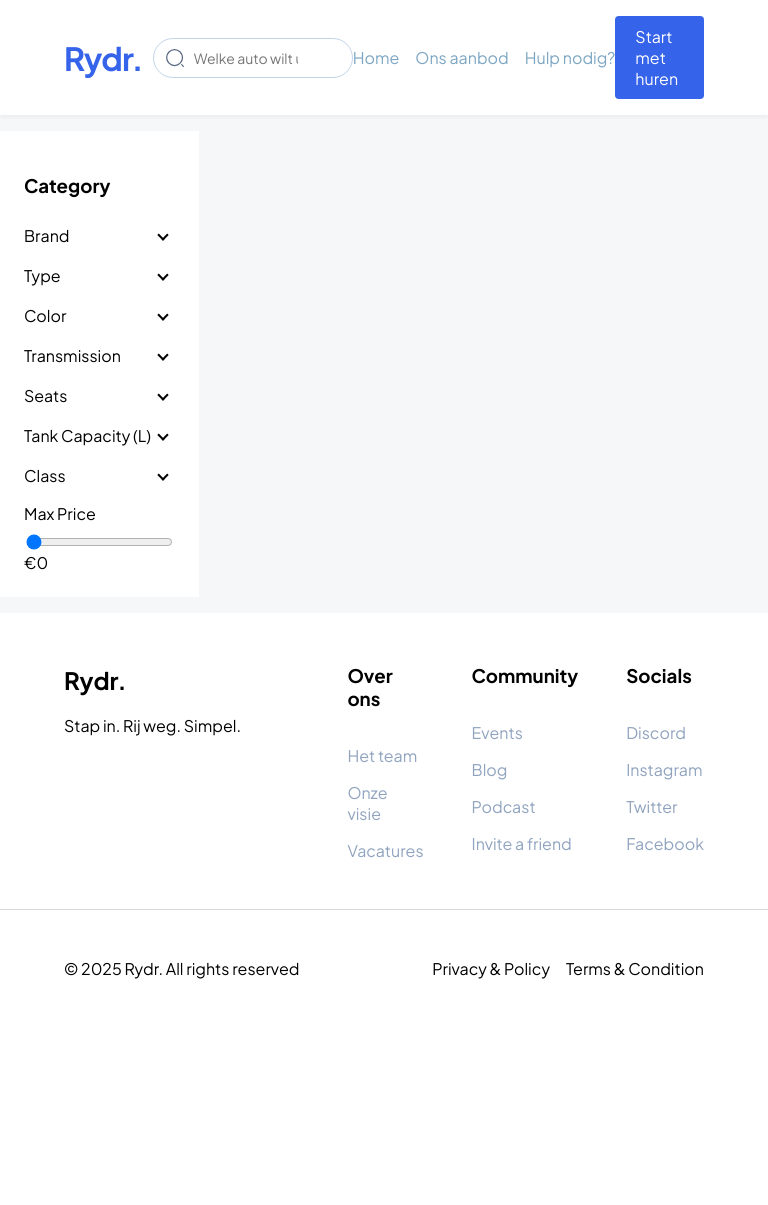
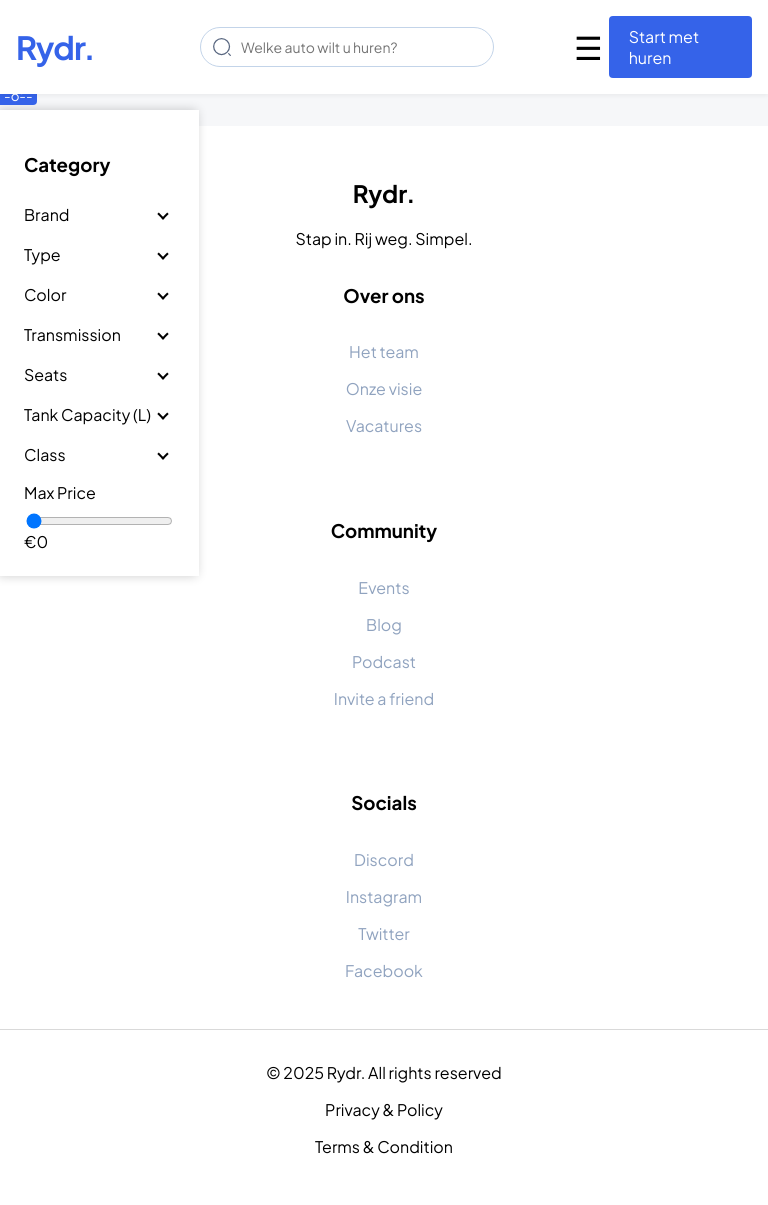
Before and after one commit to Rowan-Laffeber/rental-main, a PHP site: page /rental/index.php?page=ons-aanbod in a window 768 px wide. Before the commit the page ends 979 px from the top, so only its background shows below. Run offline with PHP 8.4, Linux system fonts and the light colour scheme; data that the repository does not hold is empty.

Commit message:
v0.0.1
made page fully dynamic
(NOT 100% TRUE TO FIGMA)

```diff
--- a/assets/css/main.css
+++ b/assets/css/main.css
@@ -12,6 +12,11 @@ body {
 .grid {
   display: flex;
   justify-content: space-between;
+}
+@media (max-width: 768px) {
+  .grid {
+    flex-direction: column;
+  }
 }
 .grid .row {
   flex: 1;
@@ -179,6 +184,11 @@ main {
   position: relative;
   overflow: hidden;
 }
+@media (max-width: 768px) {
+  .advertorials {
+    flex-direction: column;
+  }
+}
 
 .advertorial {
   flex: 1;
@@ -197,18 +207,30 @@ main {
   letter-spacing: -0.03em; /* Primary/0 */
   color: #FFFFFF; /* Inside auto layout */
   margin: 0;
+
 }
 .advertorial p {
   color: white;
   max-width: 50%;
+
 }
+@media (max-width: 768px) {
+  .advertorial{
+    h2, p{
+      max-width: 90%;
+    }
+  }
+}
+
 .advertorial img {
   max-width: 75%;
   margin: 0 auto;
+
 }
 .advertorial .background-header-element {
   position: absolute;
   z-index: 0;
+
 }
 
 footer {
@@ -216,18 +238,34 @@ footer {
   display: flex;
   padding: 2em 4em;
 }
+@media (max-width: 768px) {
+  footer {
+    flex-direction: column;
+    align-items: center;
+
+  }
+}
 footer .brand {
   flex: 1;
+  align-items: inherit;
+}
+@media (max-width: 768px) {
+  footer .brand {
+    justify-items: center;
+  }
 }
 footer .footer-links {
   flex: 1;
   display: flex;
   gap: 3em;
   justify-content: flex-end;
+  flex-direction: inherit;
+  align-items: inherit;
 }
 footer .footer-links .links {
   display: flex;
   flex-direction: column;
+  align-items: inherit;
 }
 footer .footer-links .links h3 {
   font-weight: bold;
@@ -238,6 +276,9 @@ footer .footer-links .links ul {
   display: flex;
   flex-direction: column;
   gap: 1em;
+  align-items: inherit;
+
+
 }
 footer .footer-links .links ul a {
   text-decoration: none;
@@ -252,10 +293,27 @@ footer .footer-links .links ul a {
   background-color: white;
   border-top: 1px solid rgba(19, 19, 19, 0.16);
 }
+@media (max-width: 768px) {
+  .legal-footer {
+    flex-direction: column;
+  }
+}
+.legal-footer .legal-links{
+  flex-direction: inherit;
+
+
+}
 .legal-footer .legal-links ul {
   display: flex;
   gap: 1em;
   list-style: none;
+  flex-direction: inherit;
+  padding-inline-start: 0;
+}
+@media (max-width: 768px) {
+  .legal-links ul {
+    align-items: center;
+  }
 }
 .legal-footer .legal-links ul a {
   text-decoration: none;
@@ -325,11 +383,55 @@ footer .footer-links .links ul a {
   height: 20px;
   pointer-events: none;
 }
+.hamburger {
+  display: block;
+  font-size: 2rem;
+  background: none;
+  border: none;
+  cursor: pointer;
+  transition: transform 0.3s ease;
+  z-index: 20;
+  margin-left: auto;
+}
 .topbar nav ul {
   display: flex;
   gap: 1em;
   list-style: none;
   padding-left: 0;
+}
+@media (max-width: 900px) {
+  .topbar nav{
+    position: absolute;
+    left: 0;
+    z-index: 6;
+    width: 100%;
+    box-shadow: 0px 2px 4px rgba(0,0,0,0.2);
+    top: -250%;
+    transition: top 0.3s ease;
+    background-color: white;
+    padding: 1em 0em;
+  }
+  .topbar nav ul{
+    z-index: 6;
+
+    flex-direction: column;
+    align-items: center;
+
+  }
+  .topbar{
+    padding: 1rem 1rem;
+    z-index: 6;
+  }
+  .hamburger{
+    display: block;
+}
+.topbar nav.open {
+  top: 4em; /* shows menu */
+}
+
+}
+.mobile-nav.show {
+  top: 100%; /* drop down below the topbar */
 }
 .topbar nav ul a {
   text-decoration: none;
@@ -396,6 +498,14 @@ footer .footer-links .links ul a {
 .car-detail .grid {
   gap: 50px;
 }
+@media (max-width: 768px) {
+  .car-detail .grid {
+  gap: 16px;
+  }
+  .car-type .grid{
+    gap: 0px;
+  }
+}
 .car-detail .grid .car-type .row {
   display: flex;
   justify-content: space-between;
@@ -403,6 +513,11 @@ footer .footer-links .links ul a {
 .car-detail .call-to-action {
   display: flex;
   padding-top: 5em;
+}
+@media (max-width: 768px) {
+  .car-detail .call-to-action {
+    padding-top: 1em;
+  }
 }
 .car-detail .call-to-action .row {
   justify-content: left !important;
@@ -493,8 +608,6 @@ footer .footer-links .links ul a {
   flex-direction: row;
   padding-left: 0em;
   padding-right: 1em;
-
-
   gap: 20px;
 }
 .sidebar {
@@ -503,9 +616,63 @@ footer .footer-links .links ul a {
   max-width: fit-content;
   background-color: white;
   padding: 24px;
+  transition: transform 0.3s ease-in-out;
+  z-index: 2;
+  flex: 0 0 250px;
+}
 
+/* Mobile filter toggle button */
+.filter-toggle {
+  display: none;
+  position: fixed;
+  top: 6em; /* adjust depending on topbar */
+  left: 0;
+  z-index: 4;
+  background: #3563e9;
+  color: white;
+  border: none;
+  padding: 0.7em 0.3em;
+  border-radius: 0px 0px 4px 0px;
+  cursor: pointer;
+  p.strow{
+    line-height: 0;
+    margin-block-start: 0em;
+    margin-block-end: 0.5em;
+  }
+  p.ndrow{
+    line-height: 0;
+    margin-block-start: 0.5em;
+    margin-block-end: 0em;
+  }
+}
+/* By default on desktop, sidebar is visible */
+@media (min-width: 768px) {
+  .sidebar {
+    position: relative;
+    transform: none !important;
+  }
+  .filter-toggle {
+    display: none;
+  }
+}
 
-  flex: 0 0 250px;
+/* On mobile: sidebar becomes off-canvas */
+@media (max-width: 768px) {
+  .sidebar {
+    position: fixed;
+    transform: translateX(-100%);
+    box-shadow: -2px 0 10px rgba(0,0,0,0.2);
+  }
+  .ons-aanbod-cars{
+    margin-left: 1em;
+  }
+  .sidebar.open {
+    transform: translateX(0);
+  }
+
+  .filter-toggle {
+    display: block;
+  }
 }
 
 .sidebar .filter-section {
--- a/includes/header.php
+++ b/includes/header.php
@@ -47,7 +47,7 @@ if (isset($_SESSION['id'])) {
             console.log(inputValue);
         }
     </script>
-    <nav>
+    <nav id="mobilenav">
         <ul>
             <li><a href="/">Home</a></li>
             <li><a href="/ons-aanbod">Ons aanbod</a></li>
@@ -57,7 +57,17 @@ if (isset($_SESSION['id'])) {
             <?php endif; ?>
         </ul>
     </nav>
+
     <div class="menu">
+    <button class="hamburger" onclick="toggleMobileNav()" aria-label="Toggle navigation">
+        ☰
+    </button>
+    <script>
+        function toggleMobileNav() {
+            const nav = document.getElementById('mobilenav');
+            nav.classList.toggle('open');
+        }
+    </script>
         <?php if (isset($_SESSION['id'])): ?>
             <div class="account">
                 <img src="/assets/images/profil.png" alt="">
--- a/pages/ons-aanbod.php
+++ b/pages/ons-aanbod.php
@@ -1,5 +1,5 @@
 <main class="filterAndCars">
-  <div class="sidebar">
+  <div class="sidebar" id="filterSidebar">
     <h3>Category</h3>
 
     <?php
@@ -45,8 +45,15 @@
       <span id="priceValue">€<?= $maxPrice ?></span>
     </div>
   </div>
+  <button class="filter-toggle" onclick="toggleFilter()"><p class="strow">--o-</p><p class="ndrow">-o--</p></button>
+  <script>
+  function toggleFilter() {
+    const sidebar = document.getElementById('filterSidebar');
+    sidebar.classList.toggle('open');
+  }
+</script>
 
-  <div class="cars" id="carResults">
+  <div class="cars ons-aanbod-cars" id="carResults">
     <?php
     $search = $_GET['search'] ?? '';
 
```
